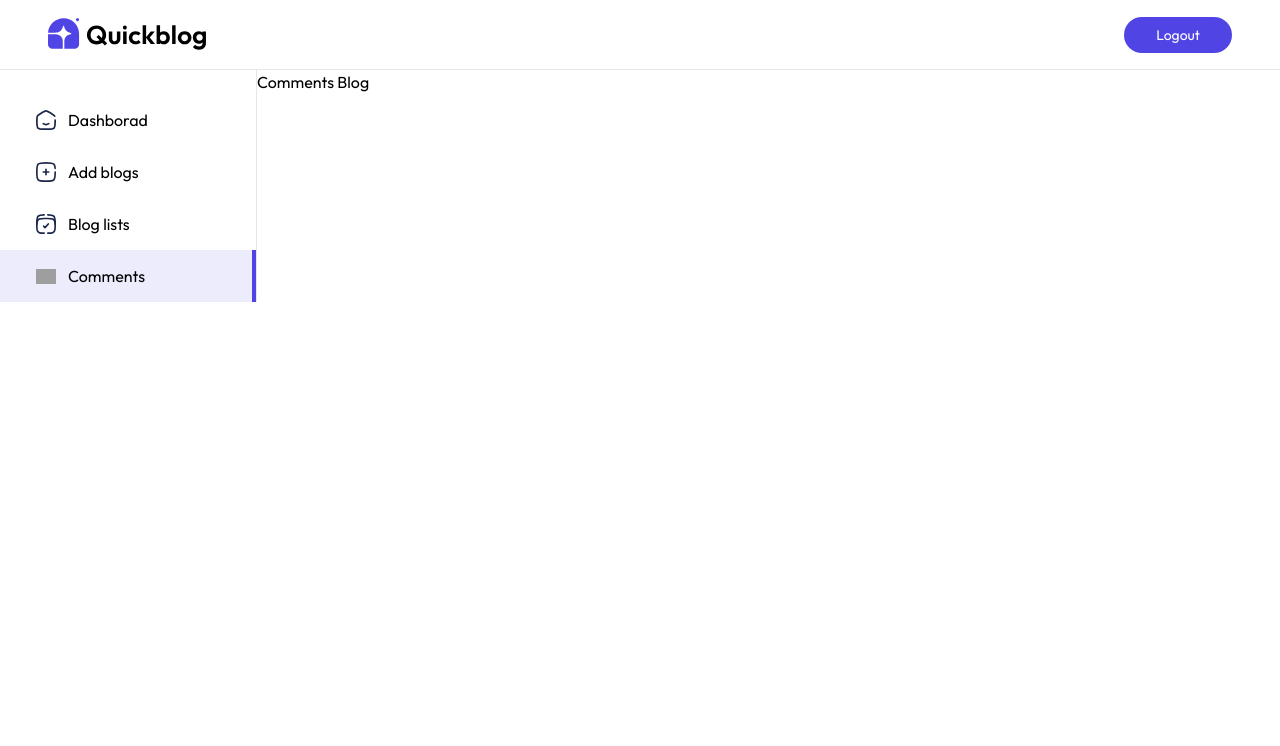
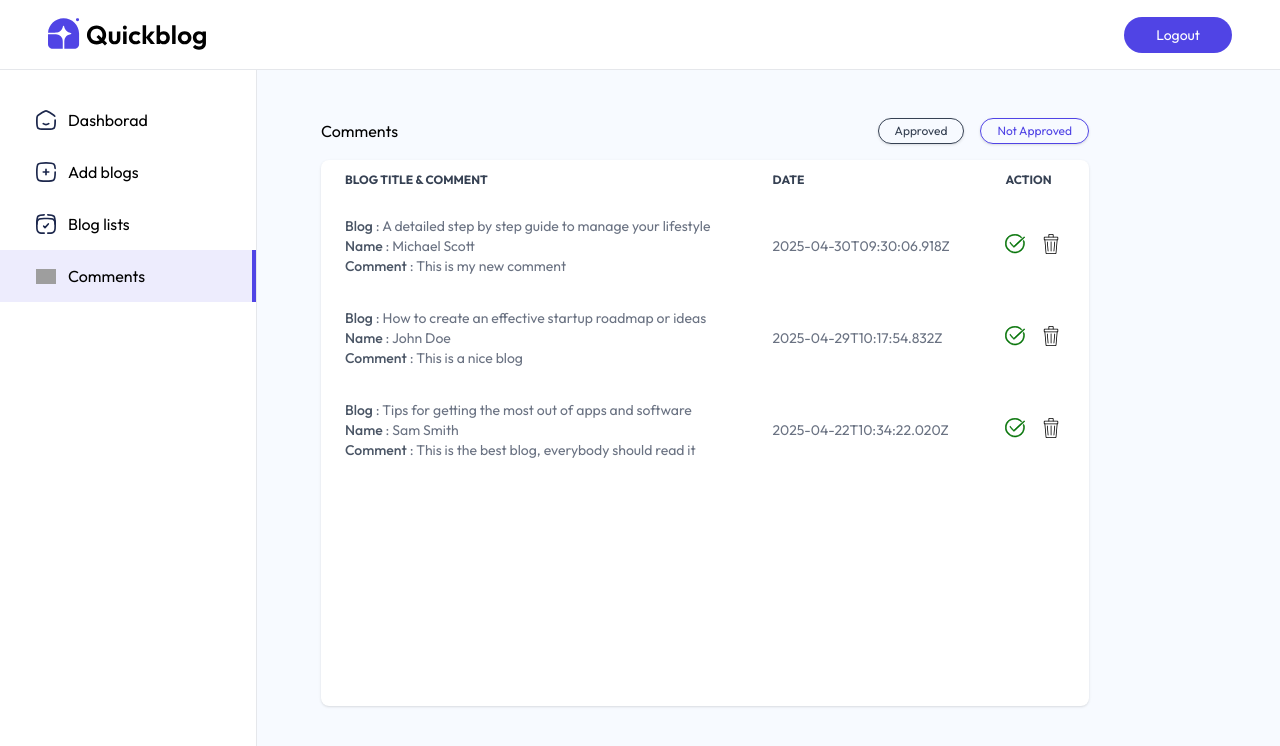
Before and after one commit to fanubalti786/full-stack-ai-powered-blog-app, a React (Vite) app in the folder client/: page /admin/comments in a window 1280 px wide. Shown: the top 746 px of the page. Built offline with nearby package versions, Linux system fonts and the light colour scheme; grey boxes are pictures that could not be loaded.

Commit message:
Comment dashboard page is done with approved comments page and not approved comments page alhamdulillah

```diff
--- a/client/src/components/admin/BlogTableItem.jsx
+++ b/client/src/components/admin/BlogTableItem.jsx
@@ -18,8 +18,8 @@ export default function BlogTableItem({blog,fetchBlogs,index}) {
             >{blog.isPublished ? "Published":"Unpublished" }</p>
         </td>
         <td className='px-2 py-4 flex text-xs gap-3'>
-            <button className='px-2 py-0.5 rounded cursor-pointer'
-            >{blog.isPublished ? "Published":"Unpublished" }</button>
+            <button className='px-2 py-0.5 rounded cursor-pointer border'
+            >{blog.isPublished ? "Unpublished":"Published" }</button>
             <img src={assets.cross_icon} alt="" className='w-8 hover:scale-110 transition-all'/>
 
         </td>
--- /dev/null
+++ b/client/src/components/admin/CommentTableItems.jsx
@@ -0,0 +1,41 @@
+import React from 'react'
+import { assets } from '../../assets/assets';
+
+export default function CommentTableItems({comment,fetchcomments}) {
+    const {blog,createdAt,_id} = comment;
+    const BlogDate = new Date(createdAt);
+  return (
+    <tr className=''>
+
+        <td className='px-6 py-4'>
+            <b className='font-medium text-gray-600'>Blog</b> : {blog.title}
+            <br />
+            <b className='font-medium text-gray-600'>Name</b> : {comment.name}
+            <br />
+            <b className='font-medium text-gray-600'>Comment</b> : {comment.content}
+        </td>
+
+        <td className='px-6 py-4 max-sm:hidden'>
+            {BlogDate.toISOString()}
+        </td>
+
+        <td className='px-6 py-4'>
+            <div className='inline-flex items-center gap-4'>
+                {!comment.isApproved ?
+
+                <img src={assets.tick_icon} alt=""
+                className='w-5 hover:scale-110 transition-all cursor-pointer'/> :
+
+                <p className='text-xs border border-green-600 bg-green-100 text-green-600
+                runded-full px-3 py-1'
+                >Approved</p>
+            }
+
+            <img src={assets.bin_icon} alt="" className='w-5 hover:scale-110  transition-all
+            cursor-pointer ' />
+            </div>
+        </td>
+
+    </tr>
+  )
+}
--- a/client/src/pages/admin/AddBlog.jsx
+++ b/client/src/pages/admin/AddBlog.jsx
@@ -1,9 +1,26 @@
-import React from 'react'
+import React, { useState } from 'react'
+import { assets } from '../../assets/assets'
 
 export default function AddBlog() {
+
+  const [image,setImage] = useState(false)
+  const [title,setTitle] = useState('')
+  const [subTitle,setSubTitle] = useState('')
+  const [category,setCategory] = useState('Startup')
+
   return (
-    <div>
-      AddBlog
-    </div>
+    <form className='flex-1 bg-blue-50/50 text-gray-600 overflow-scroll'>
+
+      <div className='bg-white w-full max-w-3xl p-4 md:p-10 sm:m-10 shadow rounded'>
+
+        <p>Upload thumbnail</p>
+        <label htmlFor="image">
+          <img src={assets.upload_area} alt="" className='mt-2 h-16 rounded cursor-pointer' />
+          <input type="text" id="image" hidden required />
+        </label>
+
+      </div>
+
+    </form>
   )
 }
--- a/client/src/pages/admin/Comments.jsx
+++ b/client/src/pages/admin/Comments.jsx
@@ -1,9 +1,77 @@
-import React from 'react'
+import React, { useEffect, useState } from "react";
+import { comments_data } from "../../assets/assets";
+import CommentTableItems from "../../components/admin/CommentTableItems";
 
 export default function Comments() {
+  const [comments, setComments] = useState([]);
+  const [filter, setFilter] = useState("Not Approved");
+
+  const fetchComments = async () => {
+    setComments(comments_data);
+  };
+
+  useEffect(() => {
+    fetchComments();
+  }, []);
   return (
-    <div>
-      Comments Blog
+    <div className="flex-1 pt-5 px-5 sm:pt-12 sm:pl-16 bg-blue-50/50">
+      <div className="flex justify-between items-center max-w-3xl">
+        <h1>Comments</h1>
+        <div className="flex gap-4 ">
+          <button
+            onClick={() => setFilter("Approved")}
+            className={`border rounded-full shadow-sm px-4 py-1 cursor-pointer text-xs
+          ${filter === "Approved" ? "text-primary" : "text-gray-700"}`}
+          >
+            Approved
+          </button>
+
+          <button
+            onClick={() => setFilter("Not Approved")}
+            className={`border rounded-full shadow-sm px-4 py-1 cursor-pointer text-xs
+          ${filter === "Not Approved" ? "text-primary" : "text-gray-700"}`}
+          >
+            Not Approved
+          </button>
+        </div>
+      </div>
+
+      <div
+        className="relative h-4/5 max-w-3xl overflow-y-auto mt-4 bg-white shadow
+        rounded-lg scrollbar-hide"
+      >
+        <table className="w-full text-sm text-gray-500">
+          <thead className="text-xs text-gray-700 text-left uppercase">
+            <tr>
+              <th scope="col" className="px-6 py-3">
+                Blog Title & Comment
+              </th>
+              <th scope="col" className="px-6 py-3 max-sm:hidden">
+                Date
+              </th>
+              <th scope="col" className="px-6 py-3">
+                Action
+              </th>
+            </tr>
+          </thead>
+
+          <tbody>
+            {comments
+              .filter((comment) =>
+                filter === "Approved"
+                  ? comment.isApproved === true
+                  : comment.isApproved === false
+              )
+              .map((comment, index) => (
+                <CommentTableItems
+                  key={index}
+                  comment={comment}
+                  index={index + 1}
+                />
+              ))}
+          </tbody>
+        </table>
+      </div>
     </div>
-  )
+  );
 }
--- a/client/src/pages/admin/Dashboard.jsx
+++ b/client/src/pages/admin/Dashboard.jsx
@@ -23,7 +23,7 @@ export default function Dashboard() {
   return (
     <div className='flex-1 p-4 md:p-10 bg-blue-50/50'>
 
-      <div className='flex flex-wrap gap-4 bg-white overflow-y-auto scrollbar-hide '>
+      <div className='flex flex-wrap gap-4 overflow-y-auto scrollbar-hide '>
 
         <div className='flex items-center p-4 gap-4  bg-white w-58 rounded shadow-lg
         cursor-pointer hover:scale-105 transition-all '>
@@ -61,7 +61,7 @@ export default function Dashboard() {
           <p>Latest Blogs</p>
         </div>
 
-        <div className='max-w-4xl relative rounded-lg shadow b'>
+        <div className='h-[350px] max-w-4xl relative rounded-lg shadow overflow-y-auto scrollbar-hide'>
           <table className='w-full text-sm text-gray-600'>
             <thead className='text-xs text-left uppercase'>
               <tr>
@@ -82,6 +82,7 @@ export default function Dashboard() {
           </table>
         </div>
       </div>
+
     </div>
   )
 }
--- a/client/src/pages/admin/Layout.jsx
+++ b/client/src/pages/admin/Layout.jsx
@@ -29,7 +29,7 @@ export default function Layout() {
       </div>
 
 
-      <div className="flex max-h-[calc(100vh-70px)] ">
+      <div className="flex h-[calc(100vh-70px)] ">
 
         <div className=""><Sidebar/></div>
         < Outlet/>
```
